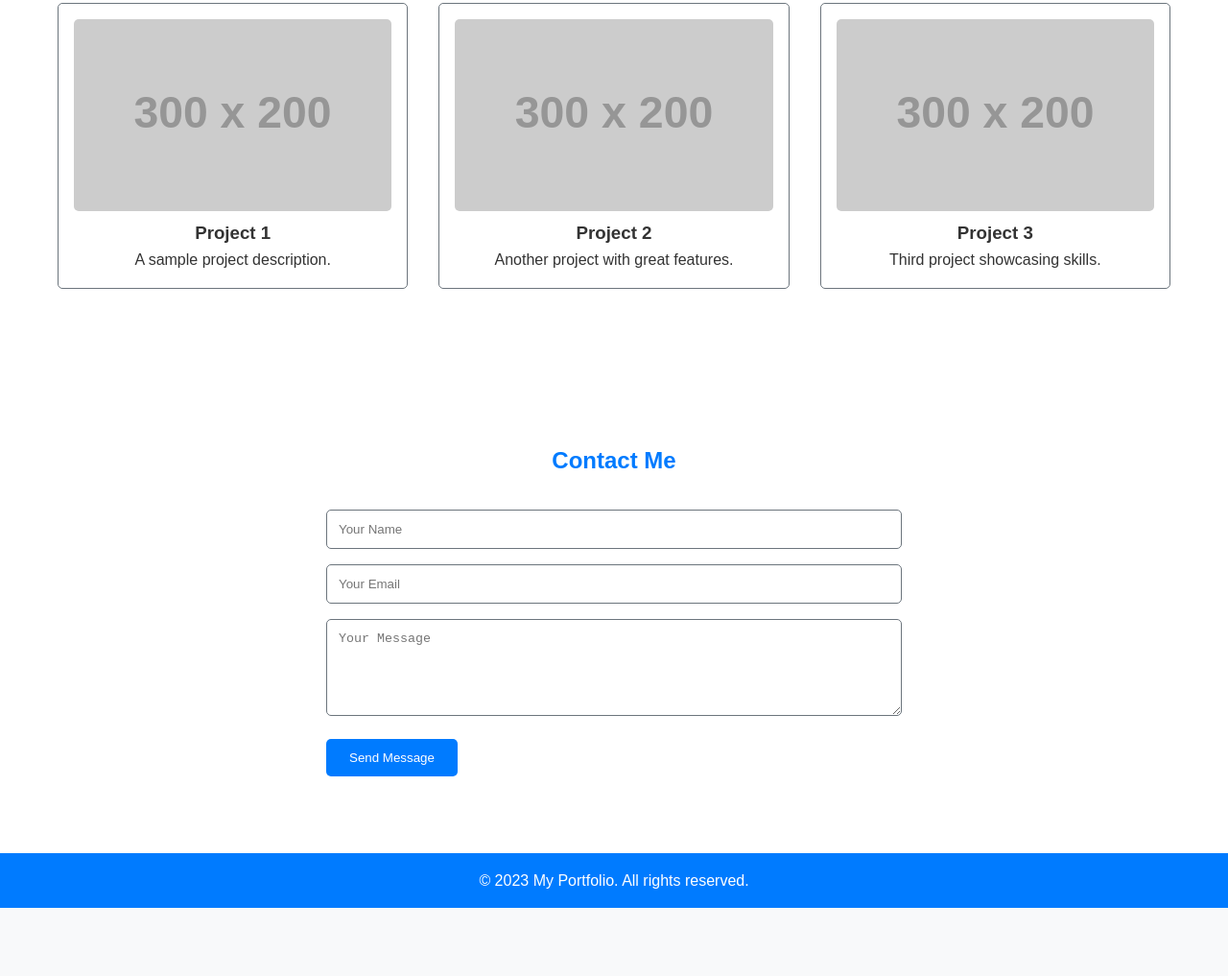
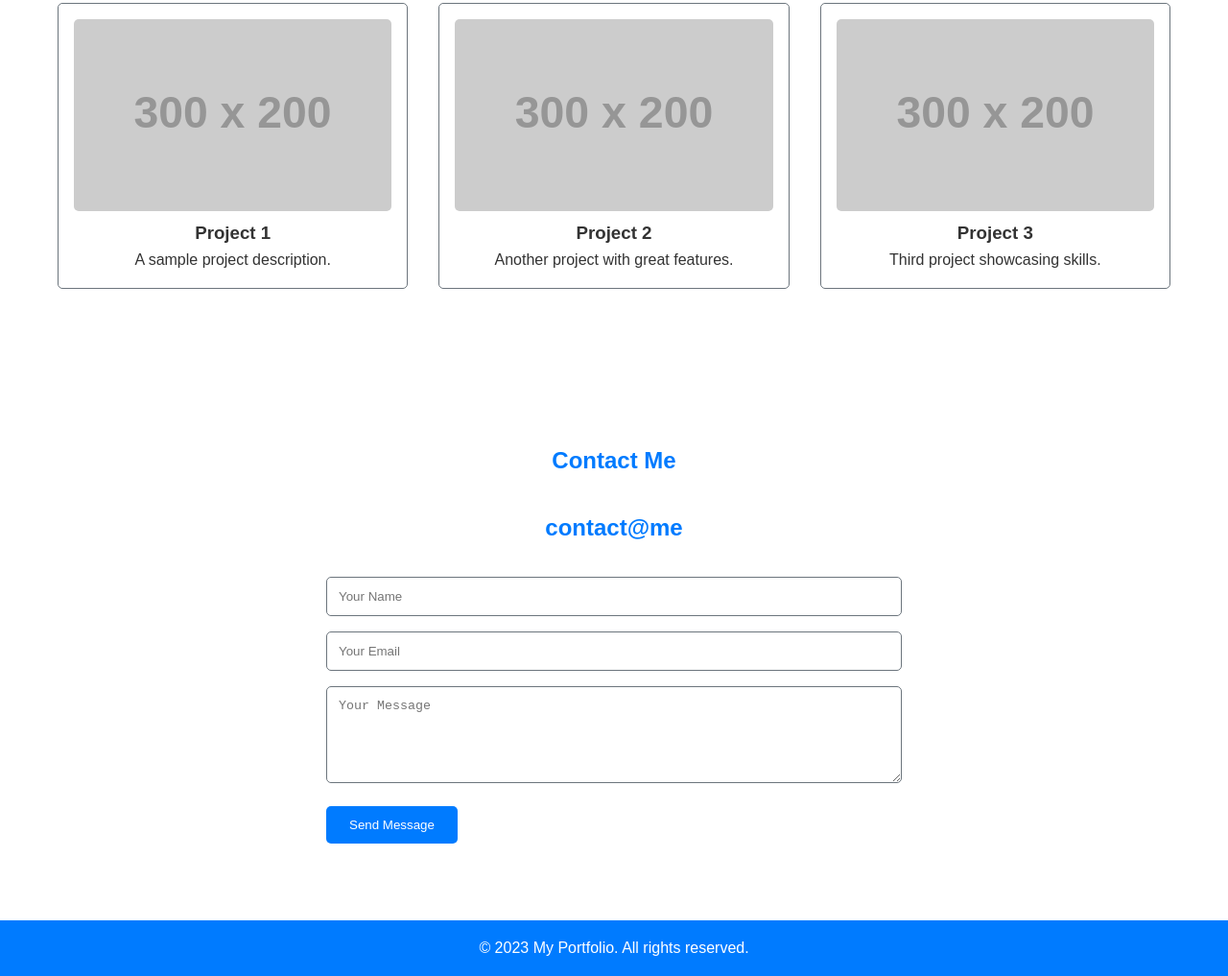
Before and after one commit to SadeepaPK/test1, a plain HTML site: page index.html in a window 1280 px wide. Shown: the part 1156-2173 px from the top of the page at 96% size. Before the commit the page ends 2102 px from the top, so only its background shows below. Drawn offline with Linux system fonts and the light colour scheme; placeholder pictures from the web are drawn by us.

Commit message:
Add contact email header to contact section

```diff
--- a/index.html
+++ b/index.html
@@ -302,6 +302,7 @@
     <section id="contact">
         <div class="container">
             <h2>Contact Me</h2>
+            <h2> contact@me </h2>
             <form>
                 <input type="text" placeholder="Your Name" required>
                 <input type="email" placeholder="Your Email" required>
```
